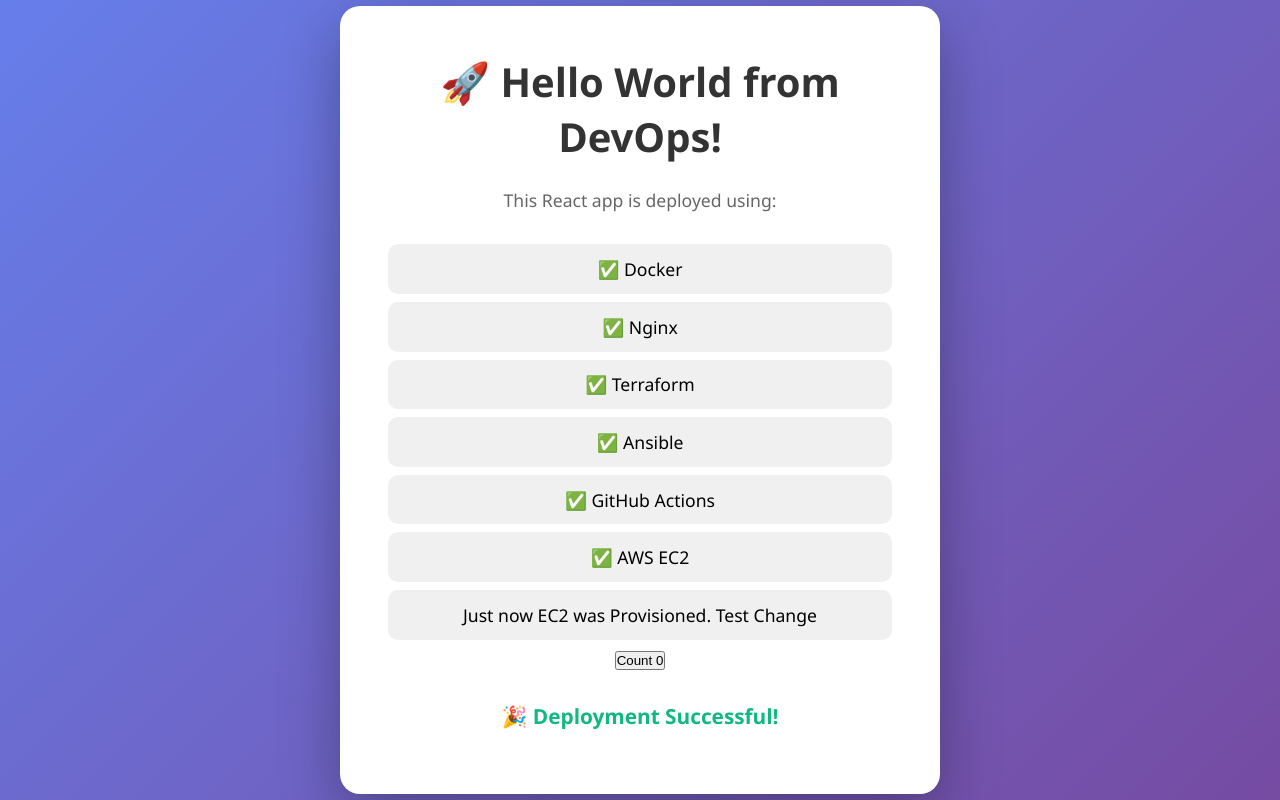
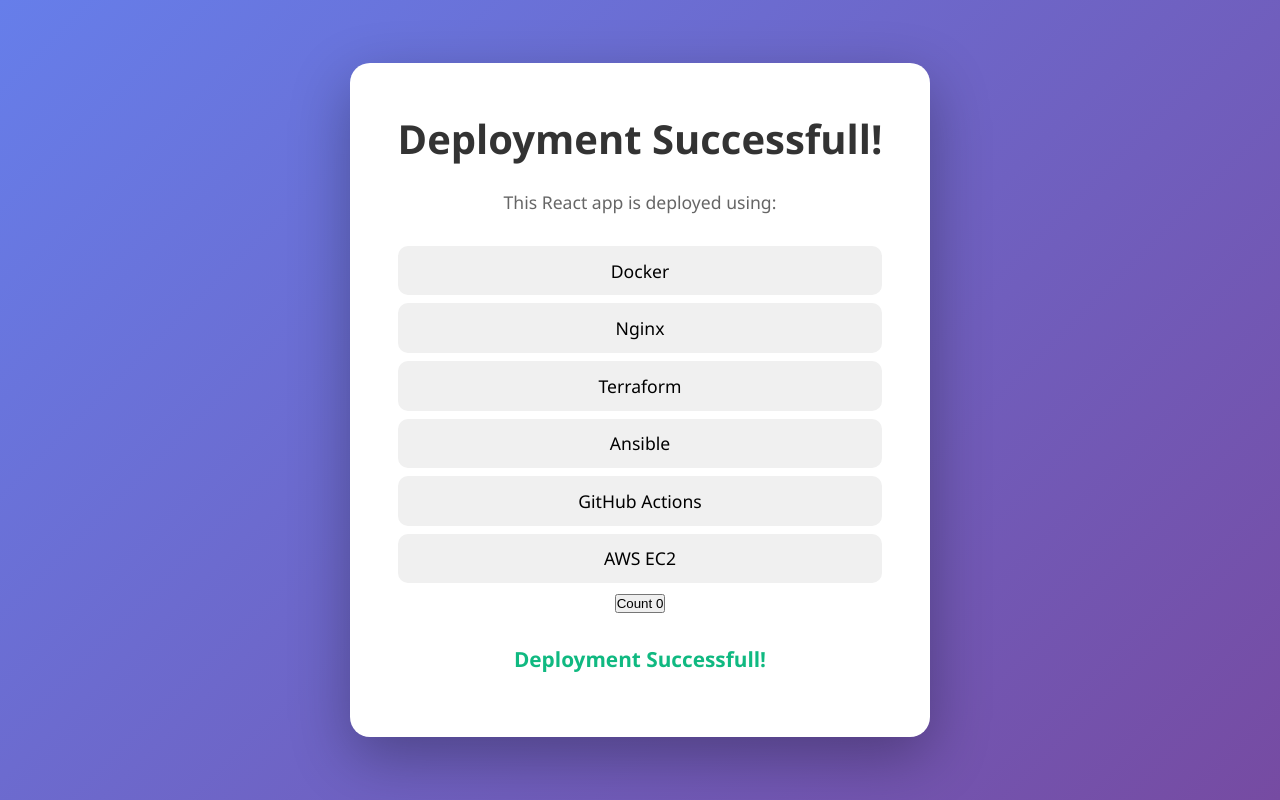
Before and after one commit to Adarsh20079724/devops-automation-project, a React (Vite) app: page / in a window 1280 px wide. Built offline with nearby package versions, Linux system fonts and the light colour scheme.

Commit message:
Minor changes. Final test Deployment

```diff
--- a/src/App.jsx
+++ b/src/App.jsx
@@ -5,22 +5,21 @@ const App = () => {
 
   const [count, setCount] = useState(0)
 
-
   return (
     <div className="container">
-      <h1>🚀 Hello World from DevOps!</h1>
+      <h1>Deployment Successfull!</h1>
       <p>This React app is deployed using:</p>
       <ul>
-        <li>✅ Docker</li>
-        <li>✅ Nginx</li>
-        <li>✅ Terraform</li>
-        <li>✅ Ansible</li>
-        <li>✅ GitHub Actions</li>
-        <li>✅ AWS EC2</li>
-        <li>Just now EC2 was Provisioned. Test Change</li>
+        <li>Docker</li>
+        <li>Nginx</li>
+        <li>Terraform</li>
+        <li>Ansible</li>
+        <li>GitHub Actions</li>
+        <li>AWS EC2</li>
+
         <button onClick={() => setCount(count + 1)}>{`Count ${count}`}</button>
       </ul>
-      <p className="success">🎉 Deployment Successful!</p>
+      <p className="success">Deployment Successfull!</p>
     </div>
   )
 }
```
Also changed, not shown: 1 other file (tests, documents, lock files or other folders).
